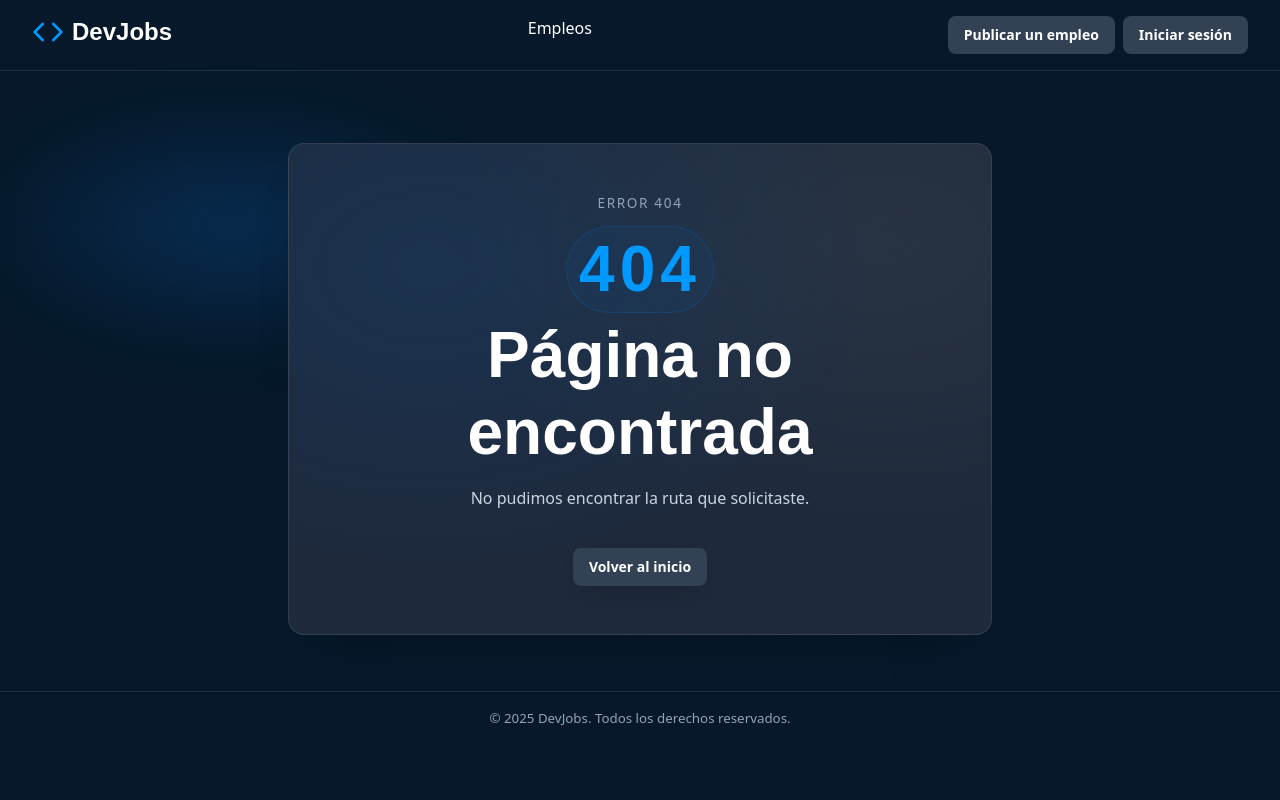
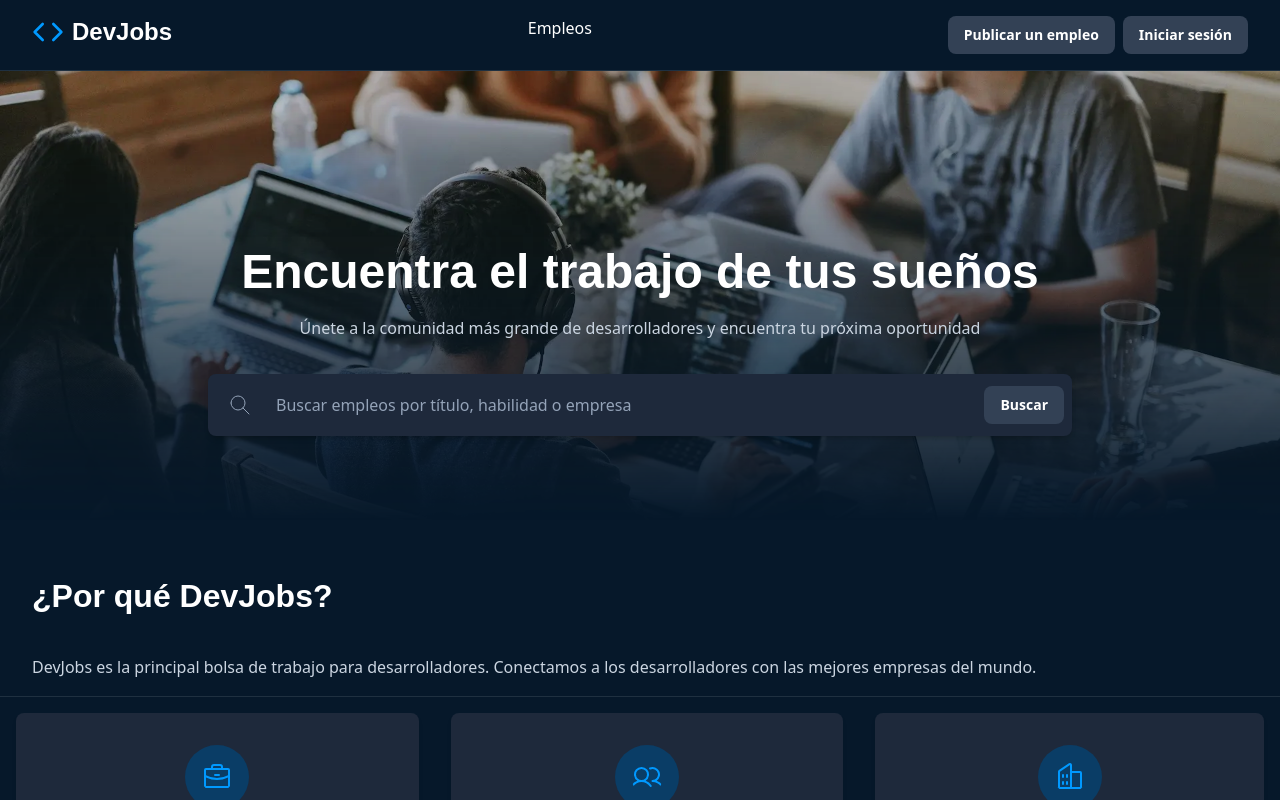
Before and after one commit to carlosmarte23/bootcamp-fullstack-js, a React (Vite) app in the folder 02-react/: page / in a window 1280 px wide. Before the commit this address had no page. Shown: the top 800 px of the page. Built offline with nearby package versions, Linux system fonts and the light colour scheme; a web font is replaced by a local one.

Commit message:
feat: add navigation on App component

```diff
--- a/02-react/src/App.jsx
+++ b/02-react/src/App.jsx
@@ -5,13 +5,28 @@ import { Home } from "./pages/Home.jsx";
 import { NotFound } from "./pages/NotFound.jsx";
 import { Search } from "./pages/Search.jsx";
 
+import { useEffect, useState } from "react";
+
 function App() {
+  const [currentPath, setCurrentPath] = useState(window.location.pathname);
+
+  useEffect(() => {
+    const handleLocationChange = () => {
+      setCurrentPath(window.location.pathname);
+    };
+
+    window.addEventListener("popstate", handleLocationChange);
+
+    return () => window.removeEventListener("popstate", handleLocationChange);
+  }, []);
+
   return (
     <>
       <Header />
-      {/* <Home /> */}
-      {/* <Search /> */}
-      <NotFound />
+
+      {currentPath === "/" && <Home />}
+      {currentPath === "/search" && <Search />}
+
       <Footer />
     </>
   );
```
